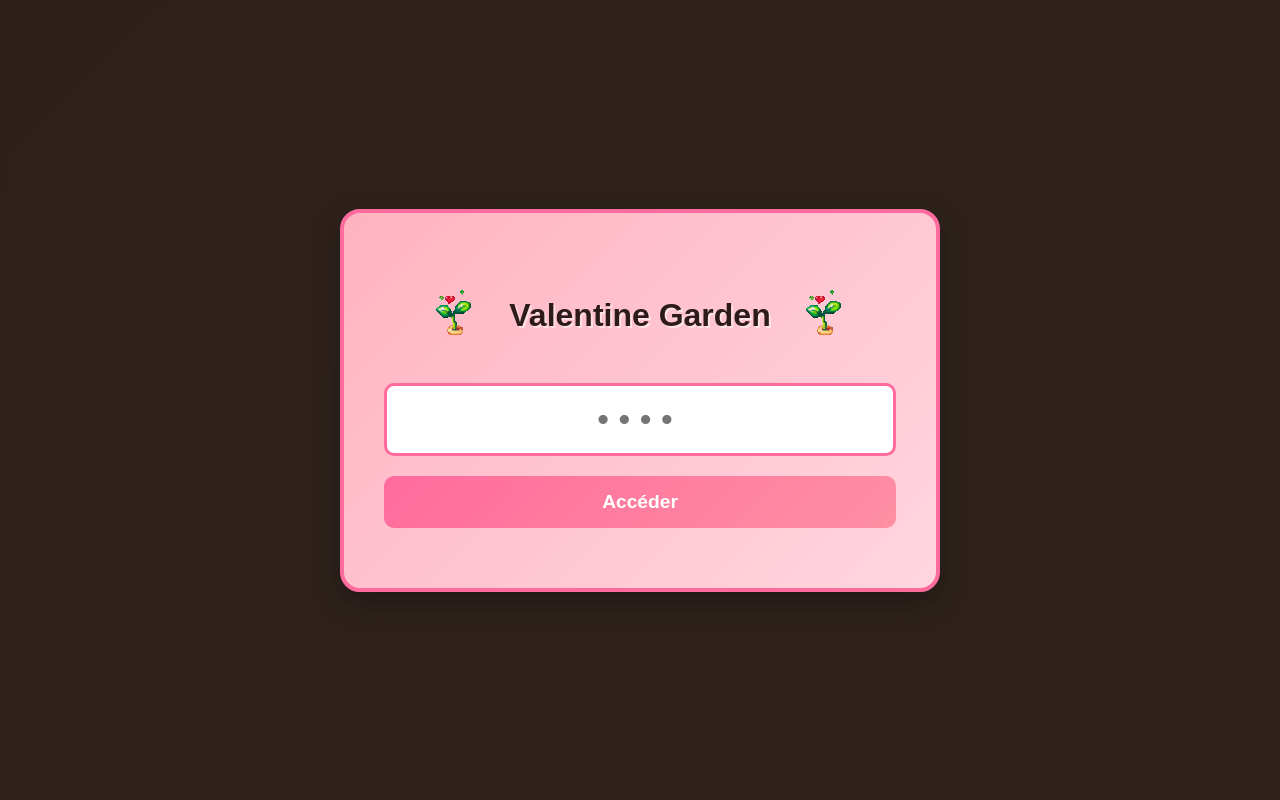
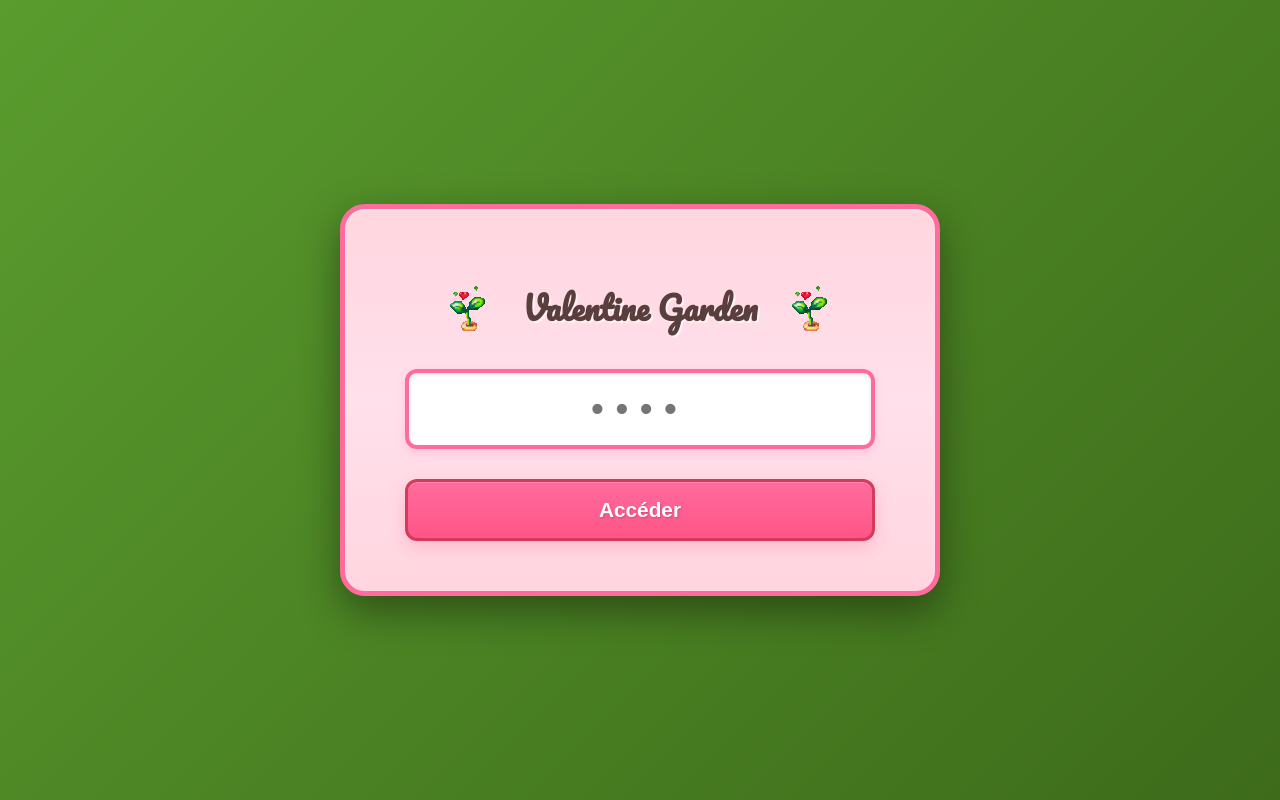
Before and after one commit to DagueG/photo_site_concept, a plain HTML site: page index.html in a window 1280 px wide. Drawn offline with Linux system fonts and the light colour scheme.

Commit message:
ADD: update pin container styles for improved aesthetics; enhance input and button designs

```diff
--- a/style.css
+++ b/style.css
@@ -428,7 +428,7 @@ body {
   left: 0;
   width: 100%;
   height: 100%;
-  background: rgba(45, 27, 27, 0.95);
+  background: linear-gradient(135deg, #5a9c2e 0%, #3d6b1a 100%);
   display: flex;
   align-items: center;
   justify-content: center;
@@ -441,69 +441,80 @@ body {
 }
 
 .pin-container {
-  background: linear-gradient(135deg, var(--heart-light) 0%, #ffd6e0 100%);
-  padding: 60px 40px;
-  border-radius: 20px;
+  background: linear-gradient(180deg, #ffd6e0 0%, #ffe0eb 50%, #ffd6e0 100%);
+  padding: 50px 60px;
+  border-radius: 25px;
   text-align: center;
-  box-shadow: 0 10px 30px rgba(0,0,0,0.3);
+  box-shadow: 0 15px 40px rgba(0,0,0,0.4), inset 0 2px 0 rgba(255,255,255,0.3);
   max-width: 600px;
-  border: 4px solid var(--heart-red);
+  border: 5px solid #ff6b9d;
 }
 
 .pin-container h1 {
   font-size: 2em;
-  margin-bottom: 20px;
-  color: var(--text-dark);
-  text-shadow: 2px 2px 0px rgba(255,255,255,0.5);
+  margin-bottom: 10px;
+  margin-top: 10px;
+  color: #5a3d3d;
+  text-shadow: 2px 2px 0px rgba(255,255,255,0.6);
   white-space: nowrap;
+  font-family: 'Pacifico', cursive;
 }
 
 .pin-container p {
-  font-size: 1.2em;
-  margin-bottom: 30px;
-  color: var(--text-dark);
+  font-size: 1.1em;
+  margin-bottom: 35px;
+  margin-top: 15px;
+  color: #5a3d3d;
   font-weight: bold;
+  letter-spacing: 0.5px;
 }
 
 #pinInput {
   width: 100%;
-  padding: 15px;
-  font-size: 2em;
+  padding: 16px;
+  font-size: 2.2em;
   text-align: center;
-  letter-spacing: 10px;
-  border: 3px solid var(--heart-red);
-  border-radius: 10px;
+  letter-spacing: 12px;
+  border: 4px solid #ff6b9d;
+  border-radius: 12px;
   background: white;
-  color: var(--heart-red);
-  margin-bottom: 20px;
+  color: #ff6b9d;
+  margin-bottom: 30px;
   font-weight: bold;
+  box-shadow: inset 0 2px 4px rgba(0,0,0,0.1), 0 4px 10px rgba(255, 107, 157, 0.2);
+  transition: all 0.3s;
 }
 
 #pinInput:focus {
   outline: none;
-  box-shadow: 0 0 10px var(--heart-red);
+  box-shadow: inset 0 2px 4px rgba(0,0,0,0.1), 0 0 15px rgba(255, 107, 157, 0.5);
+  background: #fff9fc;
 }
 
 #pinSubmit {
   width: 100%;
-  padding: 15px;
-  font-size: 1.2em;
+  padding: 16px;
+  font-size: 1.3em;
   font-weight: bold;
-  background: linear-gradient(135deg, var(--heart-red), #ff8fa3);
+  background: linear-gradient(180deg, #ff6b9d 0%, #ff5587 100%);
   color: white;
-  border: none;
-  border-radius: 10px;
+  border: 3px solid #d63a5a;
+  border-radius: 12px;
   cursor: pointer;
-  transition: transform 0.2s, box-shadow 0.2s;
+  transition: all 0.3s;
+  box-shadow: 0 6px 15px rgba(255, 107, 157, 0.3), inset 0 1px 0 rgba(255,255,255,0.2);
+  text-shadow: 1px 1px 2px rgba(0,0,0,0.2);
 }
 
 #pinSubmit:hover {
-  transform: scale(1.05);
-  box-shadow: 0 6px 15px rgba(255, 107, 157, 0.4);
+  transform: translateY(-2px);
+  box-shadow: 0 8px 20px rgba(255, 107, 157, 0.4), inset 0 1px 0 rgba(255,255,255,0.2);
+  background: linear-gradient(180deg, #ff7ba8, #ff6693);
 }
 
 #pinSubmit:active {
-  transform: scale(0.98);
+  transform: translateY(0);
+  box-shadow: inset 0 2px 5px rgba(0,0,0,0.2);
 }
 
 /* ================================
```
